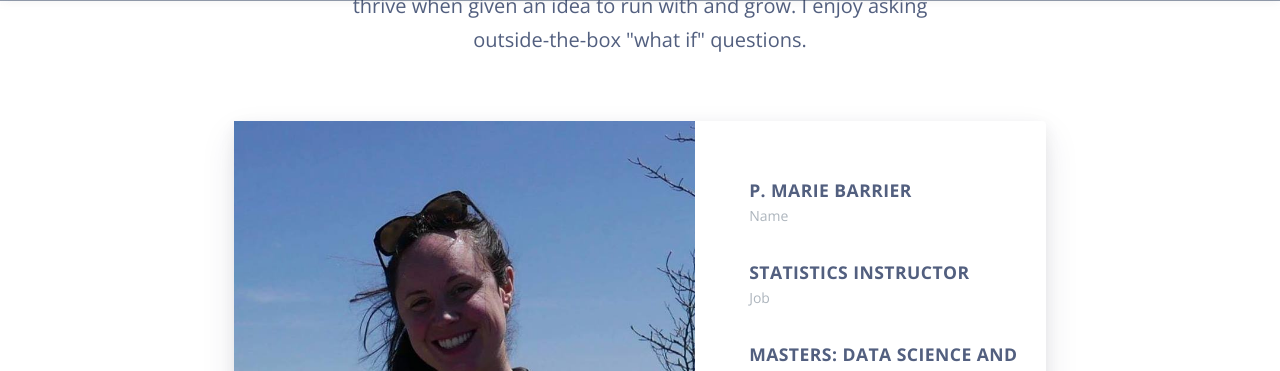
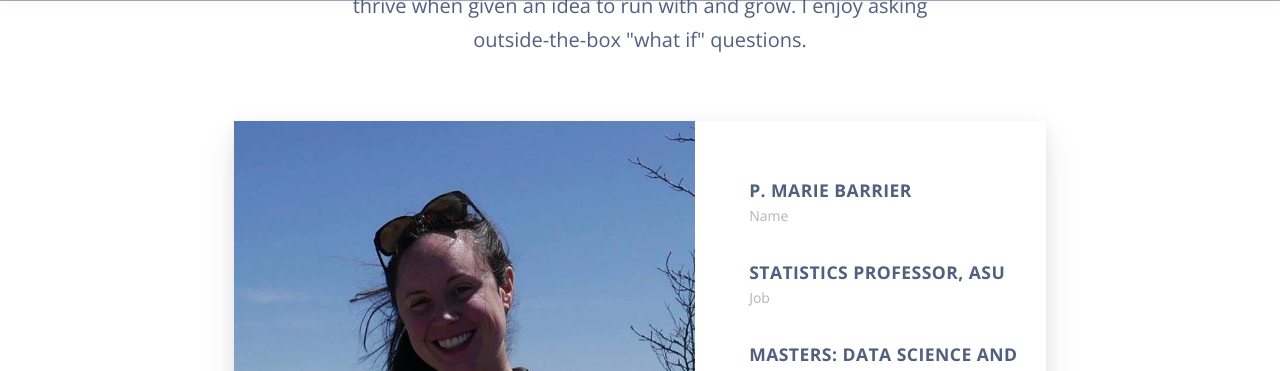
Before and after one commit to patriciamariebarrier/patriciamariebarrier.github.io, a Jekyll site: the page built from _pages/about.md, in a window 1280 px wide and 900 px high, scrolled down 958 px. Shown: the top 371 px of the window. Built offline with Jekyll 4.4.1, drawn with Linux system fonts in a browser that asks for light colours; nearby versions of some CDN libraries.

Commit message:
Update team-carousel-4.html

```diff
--- a/_includes/components/teams/team-carousel-4.html
+++ b/_includes/components/teams/team-carousel-4.html
@@ -27,7 +27,7 @@
                 </div>
                 <div class="card-profile-stats">
                   <div class="text-left p-0">
-                    <span class="heading">Statistics Instructor</span>
+                    <span class="heading">Statistics Professor, ASU</span>
                     <span class="description">Job</span>
                   </div>
                 </div>
```
